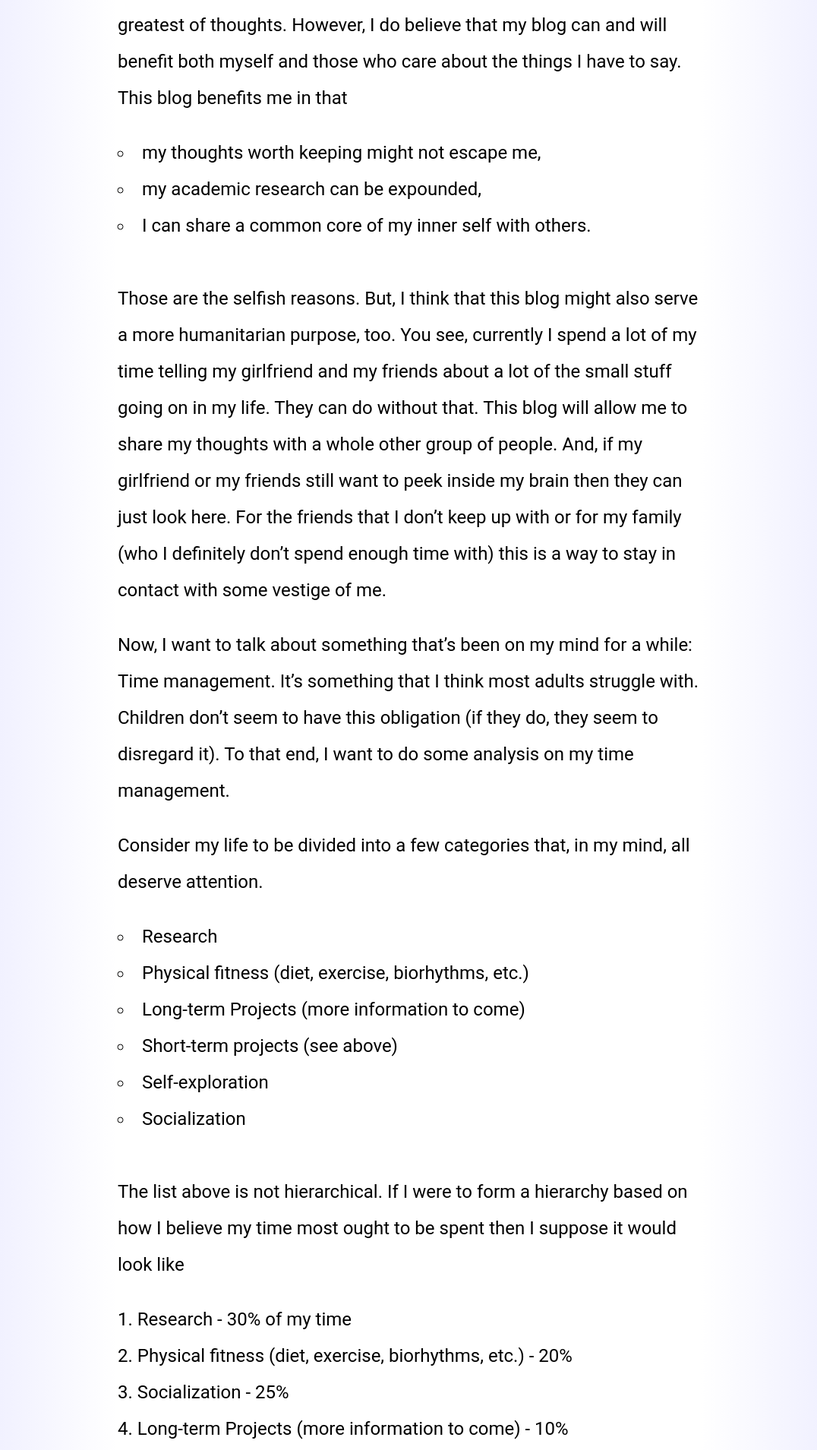
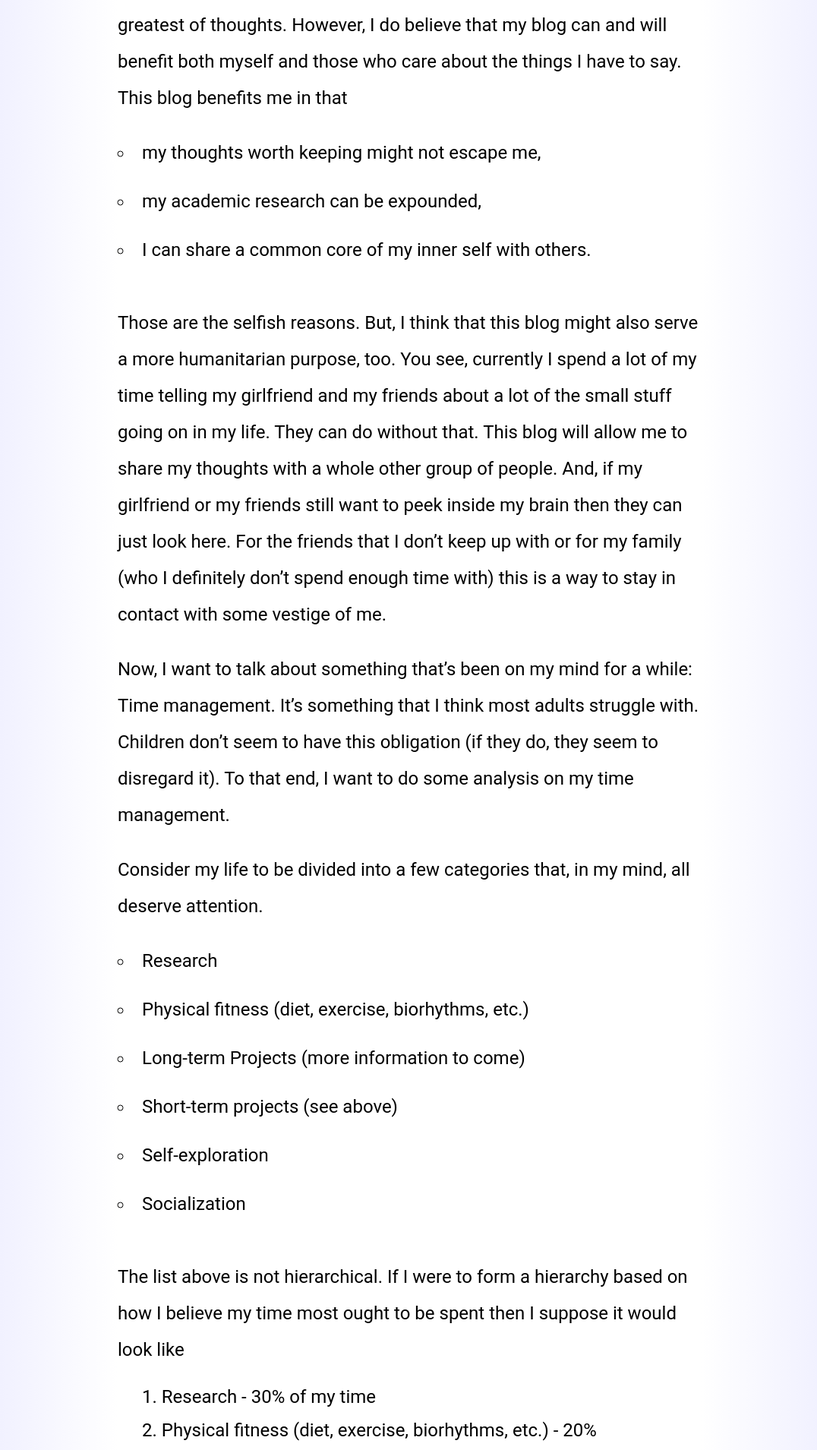
Before and after one commit to johnrichardrinehart/website, a Jekyll site: the page built from _posts/2016-10-17-hello-world.md, in a window 1280 px wide. Shown: the part 499-2408 px from the top of the page at 76% size, without its empty margins (101-1177 px from the left). Built offline with Jekyll 4.4.1, drawn with Linux system fonts in a browser that asks for light colours.

Commit message:
changed list formatting

```diff
--- a/_sass/_post.scss
+++ b/_sass/_post.scss
@@ -32,8 +32,14 @@ hr {
 
 ol {
    list-style-type: decimal;
-   margin-bottom: 3rem;
+   margin-bottom: 2rem;
+   margin-left: 2rem;
    list-style-position: inside;
+   line-height: 1.75rem;
+}
+
+li {
+   margin-bottom: 1rem;
 }
 
 p {
```
